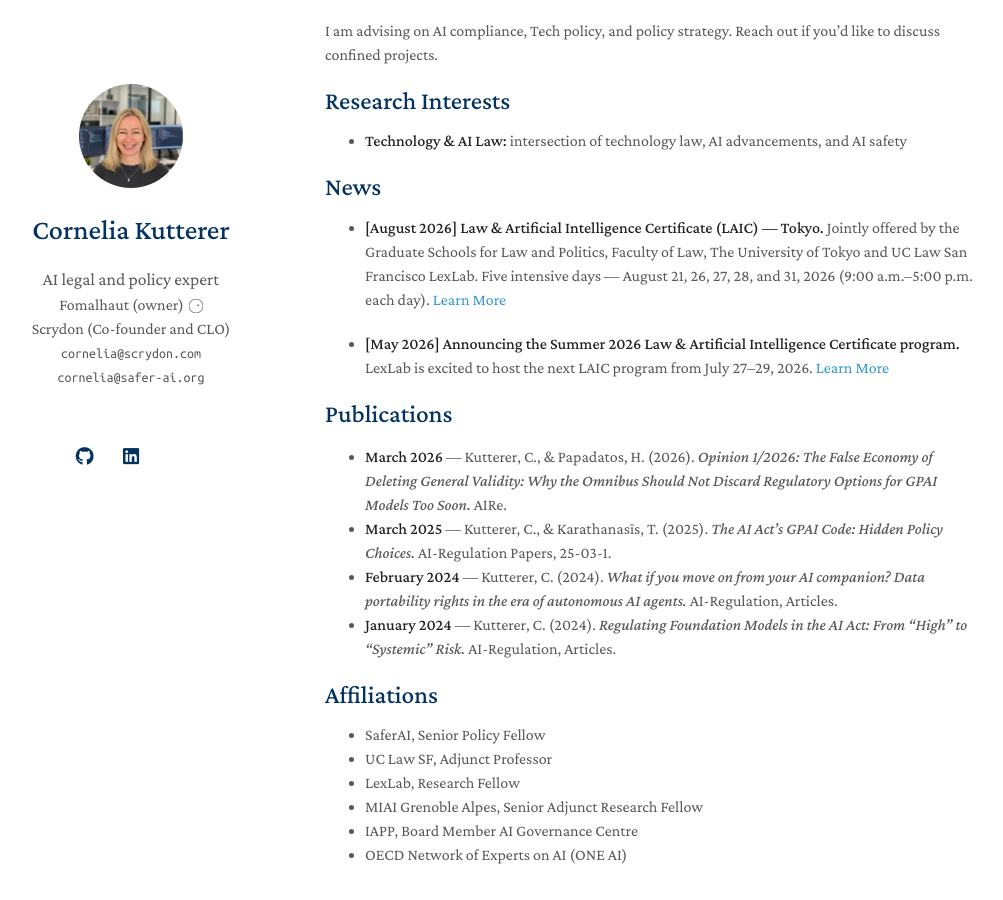
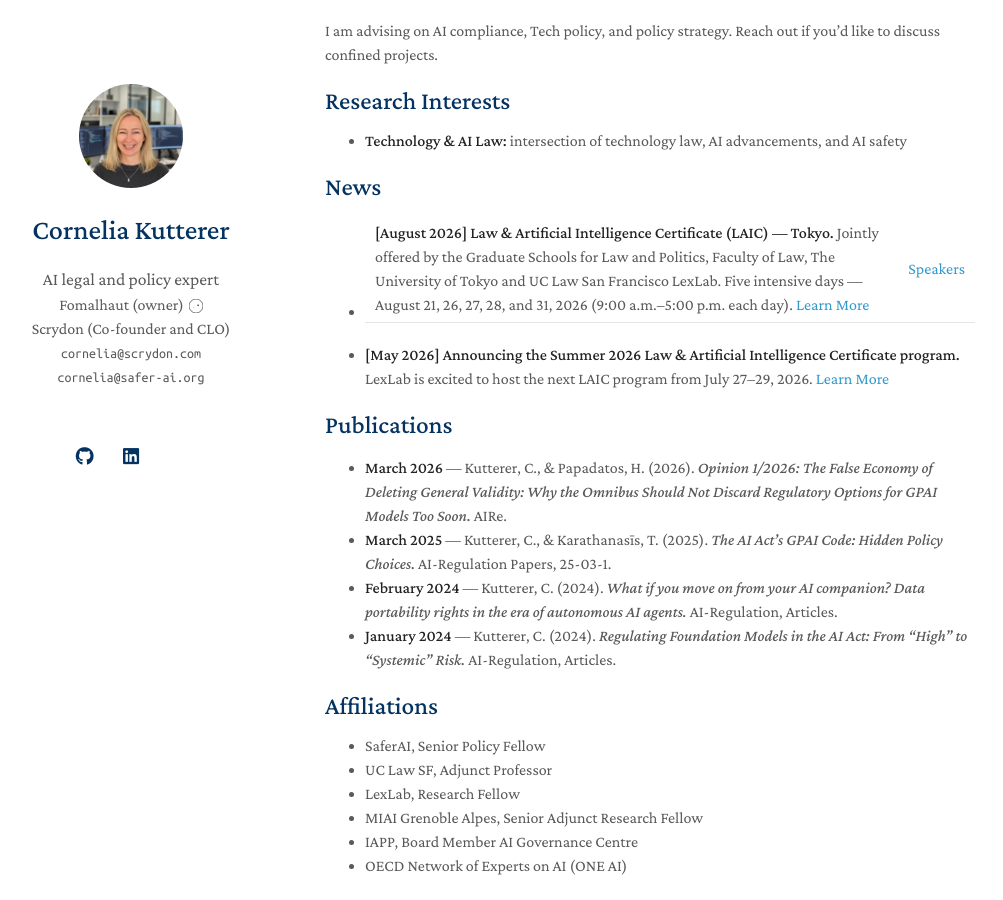
Before and after one commit to Fomalhautck/fomalhautck.github.io, a Jekyll site: the page built from index.md, in a window 1280 px wide and 900 px high, scrolled down 398 px. Shown: the whole window, without its empty margins (145-1148 px from the left). Built offline with Jekyll 4.4.1, drawn with Linux system fonts in a browser that asks for light colours; a style sheet for code colours, icons or effects is not loaded; our own code applies the rules of GitHub Pages for plain Markdown files.

Commit message:
Add speakers link to Tokyo course news
Co-authored-by: Copilot App <223556219+Copilot@users.noreply.github.com>

```diff
--- a/index.md
+++ b/index.md
@@ -14,7 +14,7 @@ I am advising on AI compliance, Tech policy, and policy strategy. Reach out if y
 
 ## News
 
-- **[August 2026]** **Law & Artificial Intelligence Certificate (LAIC) — Tokyo.** Jointly offered by the Graduate Schools for Law and Politics, Faculty of Law, The University of Tokyo and UC Law San Francisco LexLab. Five intensive days — August 21, 26, 27, 28, and 31, 2026 (9:00 a.m.–5:00 p.m. each day). [Learn More](https://lexlab.uclawsf.edu/)
+- **[August 2026]** **Law & Artificial Intelligence Certificate (LAIC) — Tokyo.** Jointly offered by the Graduate Schools for Law and Politics, Faculty of Law, The University of Tokyo and UC Law San Francisco LexLab. Five intensive days — August 21, 26, 27, 28, and 31, 2026 (9:00 a.m.–5:00 p.m. each day). [Learn More](https://lexlab.uclawsf.edu/) | [Speakers](https://sites.google.com/g.ecc.u-tokyo.ac.jp/ai-legal-leadership-en/speakers)
 
 - **[May 2026]** **Announcing the Summer 2026 Law & Artificial Intelligence Certificate program.** LexLab is excited to host the next LAIC program from July 27–29, 2026. [Learn More](https://lexlab.uclawsf.edu/)
 
```
